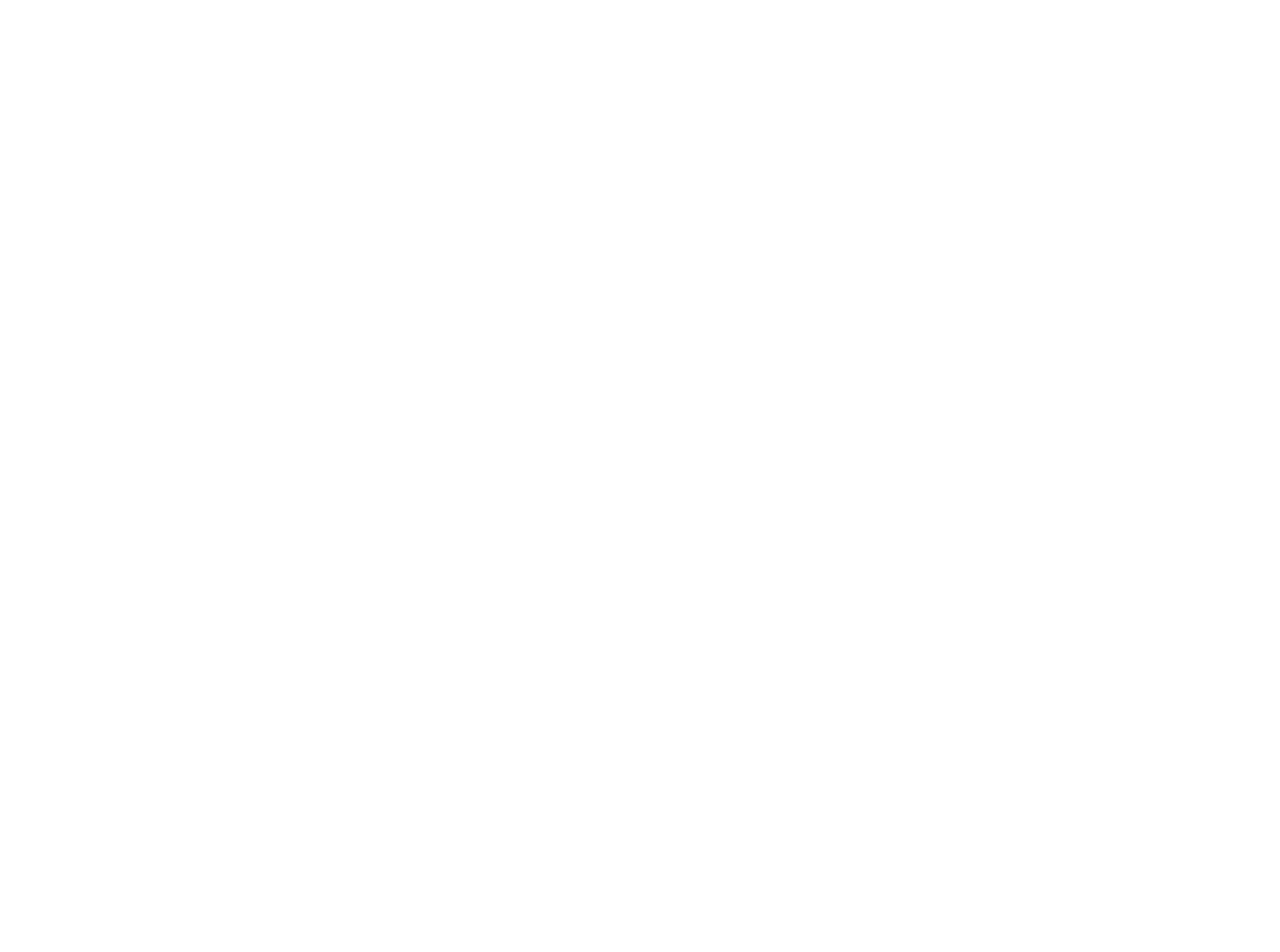
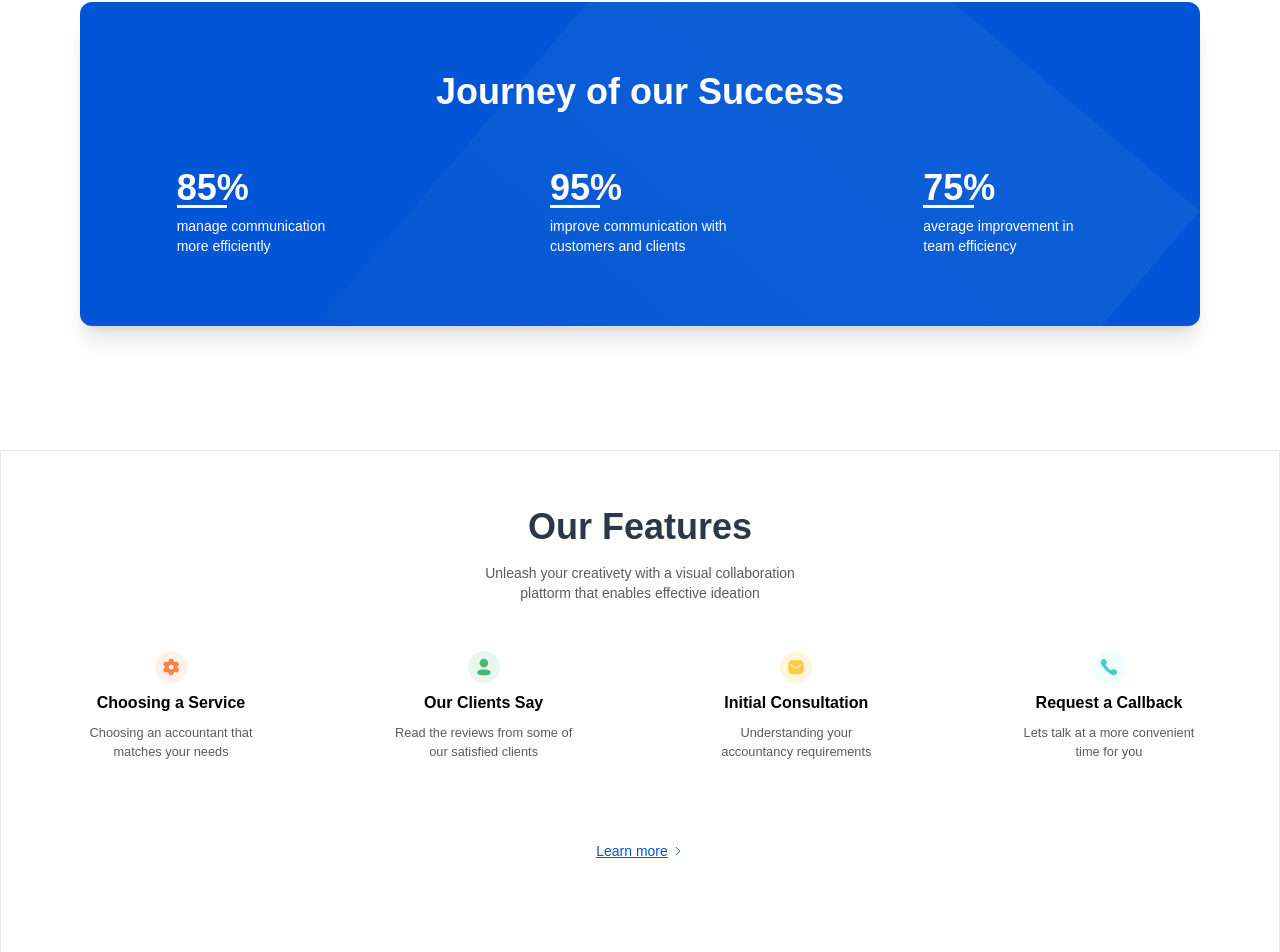
Before and after one commit to Teewaii/hirefreelanceOld, a Next.js app in the folder hirefreelance/: page / in a window 1280 px wide. Shown: the part 1134-2086 px from the top of the page. Before the commit the page ends 1054 px from the top, so only its background shows below. Built offline with nearby package versions, Linux system fonts and the light colour scheme.

Commit message:
Last Home Commit

```diff
--- /dev/null
+++ b/hirefreelance/components/features/Features.js
@@ -0,0 +1,67 @@
+import Image from 'next/image';
+import choose from '../../public/img/service.svg';
+import clients from '../../public/img/clients.svg';
+import initial from '../../public/img/initial.svg';
+import request from '../../public/img/request.svg';
+import { ChevronRightIcon } from '@heroicons/react/24/solid'
+
+
+function Features() {
+    return (
+        <section className="features min-h-screen md:h-[50vh] border flex items-start">
+            <div className='flex flex-col items-center gap-8 py-10 lg:py-14 container '>
+
+                <div className="top flex flex-col items-center text-center">
+                    <h1 className='text-3xl lg:text-4xl text-heading mb-4 '>Our Features</h1>
+                    <p className='text-sm max-w-[350px]  mb-4'>Unleash your creativety with a visual collaboration plattorm that enables effective ideation</p>
+                </div>
+                <div className="feature-item md:flex items-end  justify-between w-[100%] space-y-8 md:space-y-0 mb-12">
+                    <div className="choosing flex flex-col items-center space-y-2  ">
+                        <Image className='w-8'
+                            src={choose}
+                            alt='icon'
+                        />
+                        <h1>Choosing a Service</h1>
+                        <p className='text-[0.8rem] w-[180px] text-center space-y-2 ' >Choosing an accountant that matches your needs</p>
+
+                    </div>
+
+                    <div className="clients flex flex-col items-center space-y-2  ">
+                        <Image className='w-8'
+                            src={clients}
+                            alt='icon'
+                        />
+                        <h1>Our Clients Say</h1>
+                        <p className='text-[0.8rem] w-[180px] text-center space-y-2'>Read the reviews from some of our satisfied clients</p>
+
+                    </div>
+                    <div className="initial flex flex-col items-center space-y-2 ">
+                        <Image className='w-8'
+                            src={initial}
+                            alt='icon'
+                        />
+                        <h1>Initial Consultation</h1>
+                        <p className='text-[0.8rem] w-[180px] text-center'>Understanding your accountancy requirements</p>
+
+                    </div>
+                    <div className="request flex flex-col items-center space-y-2 ">
+                        <Image className='w-8'
+                            src={request}
+                            alt='icon'
+                        />
+                        <h1>Request a Callback</h1>
+                        <p className='text-[0.8rem] w-[180px] text-center'>Lets talk at a more convenient time for you</p>
+
+                    </div>
+
+                </div>
+
+                <a className='text-sm flex gap-1 underline text-primary' href="#">Learn more <ChevronRightIcon className='w-3' /></a>
+            </div>
+
+
+        </section>
+    )
+}
+
+export default Features
--- a/hirefreelance/components/features/Feautes.js
+++ /dev/null
@@ -1,37 +0,0 @@
-import Image from 'next/image';
-import grow from '../../public/img/grow.svg'
-import boost from '../../public/img/boost.svg'
-import sell from '../../public/img/sell.svg'
-
-function Feautes() {
-  return (
-    <section className='lg:h-[30vh] flex items-center'>
-        <div className="features-wrapper container flex flex-col lg:justify-between lg:flex-row space-y-8 lg:space-y-0 py-12  ">
-
-            <div className="grow-aud  space-y-2  flex flex-col items-center  text-center p-6  ">
-                <Image className='w-12'
-                src={grow}
-                />
-                <h1 className='text-heading text-sm'>Grow your audience</h1>
-                <p className='w-[220px] text-sm text-body'>Find new customers and build your email list with lead generation ..</p>
-            </div>
-            <div className="boost  space-y-2  flex flex-col items-center  text-center p-6  ">
-                <Image className='w-12'
-                src={boost}
-                />
-                <h1 className='text-heading text-sm'>Boost online sales</h1>
-                <p className='w-[220px] text-sm text-body'>Market your ecommerce business and deliver experiences ..</p>
-            </div>
-            <div className="sell  space-y-2 flex flex-col items-center text-center p-6  ">
-                <Image className='w-12'
-                src={sell}
-                />
-                <h1 className='text-heading text-sm'>Sell your knowledge</h1>
-                <p className='w-[220px] text-sm text-body'>Build a following, engage them with your content ..</p>
-            </div>
-        </div>
-    </section>
-  )
-}
-
-export default Feautes
--- /dev/null
+++ b/hirefreelance/components/journey/Journey.js
@@ -0,0 +1,29 @@
+import React from 'react'
+
+function Journey() {
+    return (
+        <section className='container py-8 h-screen sm:h-[35vh] lg:h-[60vh] '>
+            <div className="journey-wrapper bg-journey bg-top bg-cover bg-no-repeat rounded-xl py-[70px]  relative overflow-hidden after:absolute after:bg-primary after:top-0 after:bottom-0 after:left-0 after:right-0 after:z-[-1]
+            flex flex-col items-center text-white shadow-xl
+            ">
+                <h1 className='text-2xl lg:text-4xl mb-8'>Journey of our Success</h1>
+                <div className="item space-y-6 md:flex items-end justify-around w-[100%]  ">
+                    <div className="manage flex flex-col items-center md:items-start">
+                        <h1 className='text-4xl relative after:absolute after:left-0 after:right-[30%]  after:bottom-0 after:top-[92%] after:bg-white'>85%</h1>
+                        <p className='text-white w-[180px] lg:w-[180px] text-center md:text-left leading-5 text-sm mt-2'>manage communication more efficiently</p>
+                    </div>
+                    <div className="improve flex flex-col items-center md:items-start">
+                        <h1 className='text-4xl relative after:absolute after:left-0 after:right-[30%] after:bottom-0 after:top-[92%] after:bg-white'>95%</h1>
+                        <p className='text-white w-[180px] lg:w-[180px] text-center md:text-left leading-5 text-sm mt-2'>improve communication with customers and clients</p>
+                    </div>
+                    <div className="average flex flex-col items-center md:items-start">
+                        <h1 className='text-4xl relative after:absolute after:left-0 after:right-[30%] after:bottom-0 after:top-[92%] after:bg-white'>75%</h1>
+                        <p className='text-white w-[180px] lg:w-[180px] text-center md:text-left leading-5 text-sm mt-2'>average improvement in team efficiency</p>
+                    </div>
+                </div>
+            </div>
+        </section>
+    )
+}
+
+export default Journey
--- /dev/null
+++ b/hirefreelance/components/values/Values.js
@@ -0,0 +1,40 @@
+import Image from 'next/image';
+import grow from '../../public/img/grow.svg'
+import boost from '../../public/img/boost.svg'
+import sell from '../../public/img/sell.svg'
+
+function Values() {
+    return (
+        <section className='lg:h-[38vh] flex items-center '>
+            <div className="features-wrapper container flex flex-col lg:justify-between lg:flex-row space-y-8 lg:space-y-0 py-10 ">
+
+                <div className="grow-aud  space-y-2  flex flex-col items-center  text-center p-6  ">
+                    <Image className='w-12'
+                        src={grow}
+                        alt='icon'
+                    />
+                    <h1 className='text-heading text-sm'>Grow your audience</h1>
+                    <p className='w-[220px] text-sm text-body'>Find new customers and build your email list with lead generation ..</p>
+                </div>
+                <div className="boost  space-y-2  flex flex-col items-center  text-center p-6  ">
+                    <Image className='w-12'
+                        src={boost}
+                        alt='icon'
+                    />
+                    <h1 className='text-heading text-sm'>Boost online sales</h1>
+                    <p className='w-[220px] text-sm text-body'>Market your ecommerce business and deliver experiences ..</p>
+                </div>
+                <div className="sell  space-y-2 flex flex-col items-center text-center p-6  ">
+                    <Image className='w-12'
+                        src={sell}
+                        alt='icon'
+                    />
+                    <h1 className='text-heading text-sm'>Sell your knowledge</h1>
+                    <p className='w-[220px] text-sm text-body'>Build a following, engage them with your content ..</p>
+                </div>
+            </div>
+        </section>
+    )
+}
+
+export default Values
--- a/hirefreelance/package.json
+++ b/hirefreelance/package.json
@@ -13,14 +13,15 @@
     "@heroicons/react": "^2.0.13",
     "eslint": "8.27.0",
     "eslint-config-next": "13.0.3",
+    "nex": "^2.0.22",
     "next": "^13.0.3",
     "react": "18.2.0",
     "react-dom": "18.2.0"
   },
   "devDependencies": {
     "autoprefixer": "^10.4.13",
+    "next": "^13.0.3",
     "postcss": "^8.4.19",
-    "tailwindcss": "^3.2.4",
-    "next": "^13.0.3"
+    "tailwindcss": "^3.2.4"
   }
 }
--- a/hirefreelance/pages/index.js
+++ b/hirefreelance/pages/index.js
@@ -6,7 +6,9 @@
 import Nav from '../components/nav/Nav'
 import logo from '../public/img/LogoBlue.svg'
 import Hero from '../components/hero/Hero';
-import Feautes from '../components/features/Feautes';
+import Values from '../components/values/Values';
+import Journey from '../components/journey/Journey';
+import Features from '../components/features/Features';
 
 
 export default function Home() {
@@ -26,17 +28,19 @@
       </Head>
 
       <Nav
-      toggle={toggle}
-      OpenMenu={OpenMenu} />
+        toggle={toggle}
+        OpenMenu={OpenMenu} />
       <div className="mob">
         <Hamburger
-        toggle={toggle}
-        OpenMenu={OpenMenu}
+          toggle={toggle}
+          OpenMenu={OpenMenu}
         />
-        </div>
-        <Hero/>
-        <Feautes/>
-       {!toggle && <div onClick={()=>setToggle(true)} className="overlay absolute top-0 bottom-0 left-0 right-0 bg-primary opacity-60  lg:hidden"></div>}
+      </div>
+      <Hero />
+      <Values />
+      <Journey />
+      <Features />
+      {!toggle && <div onClick={() => setToggle(true)} className="overlay absolute top-0 bottom-0 left-0 right-0 bg-primary opacity-60  lg:hidden"></div>}
 
     </div>
   )
--- a/hirefreelance/tailwind.config.js
+++ b/hirefreelance/tailwind.config.js
@@ -35,6 +35,7 @@
       backgroundImage: {
         'dekstopHero': "url('/img/desktopHero.svg')",
         'mobHero': "url('/img/mobHero.svg')",
+        'journey': "url('/img/journey_watermark.svg')",
       }
     },
   },
```
Also changed, not shown: hirefreelance/public/img/initial.svg (renamed from hirefreelance/public/img/initia.svg), 1 other file (tests, documents, lock files or other folders).
